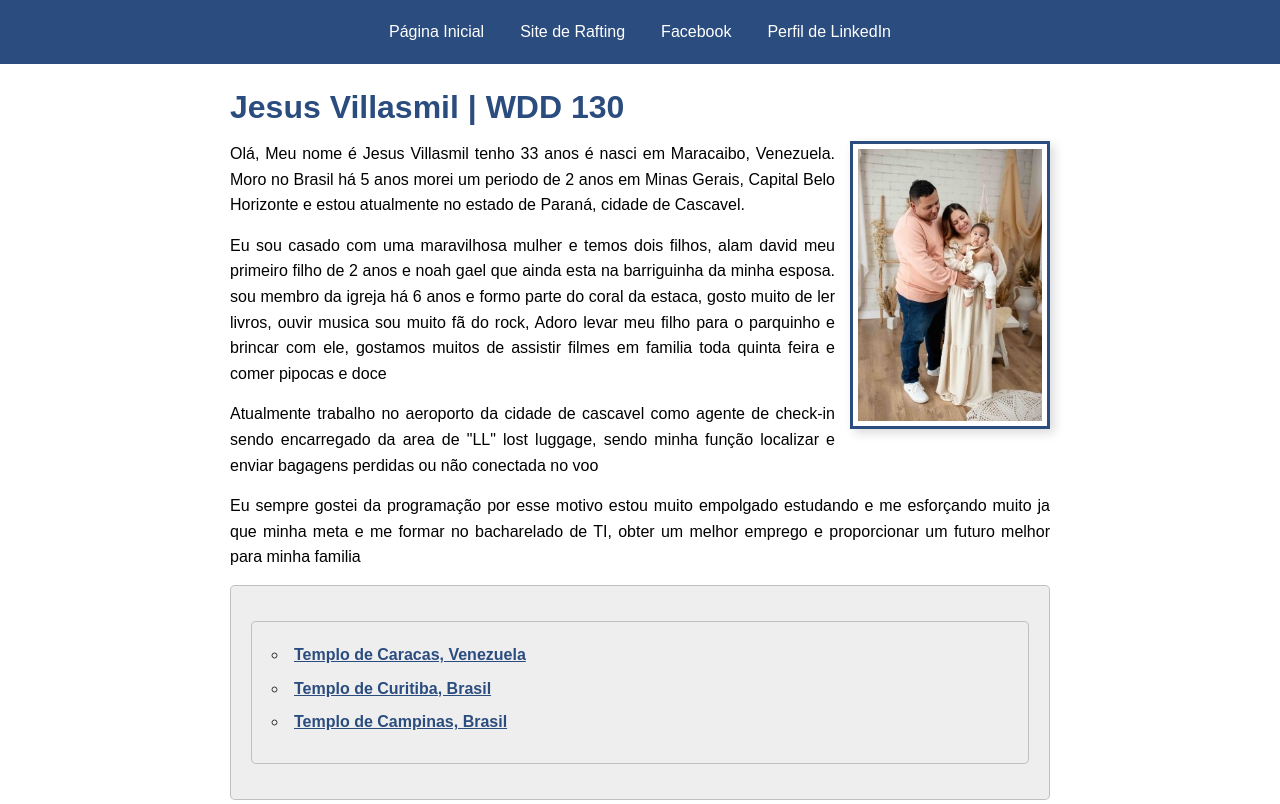
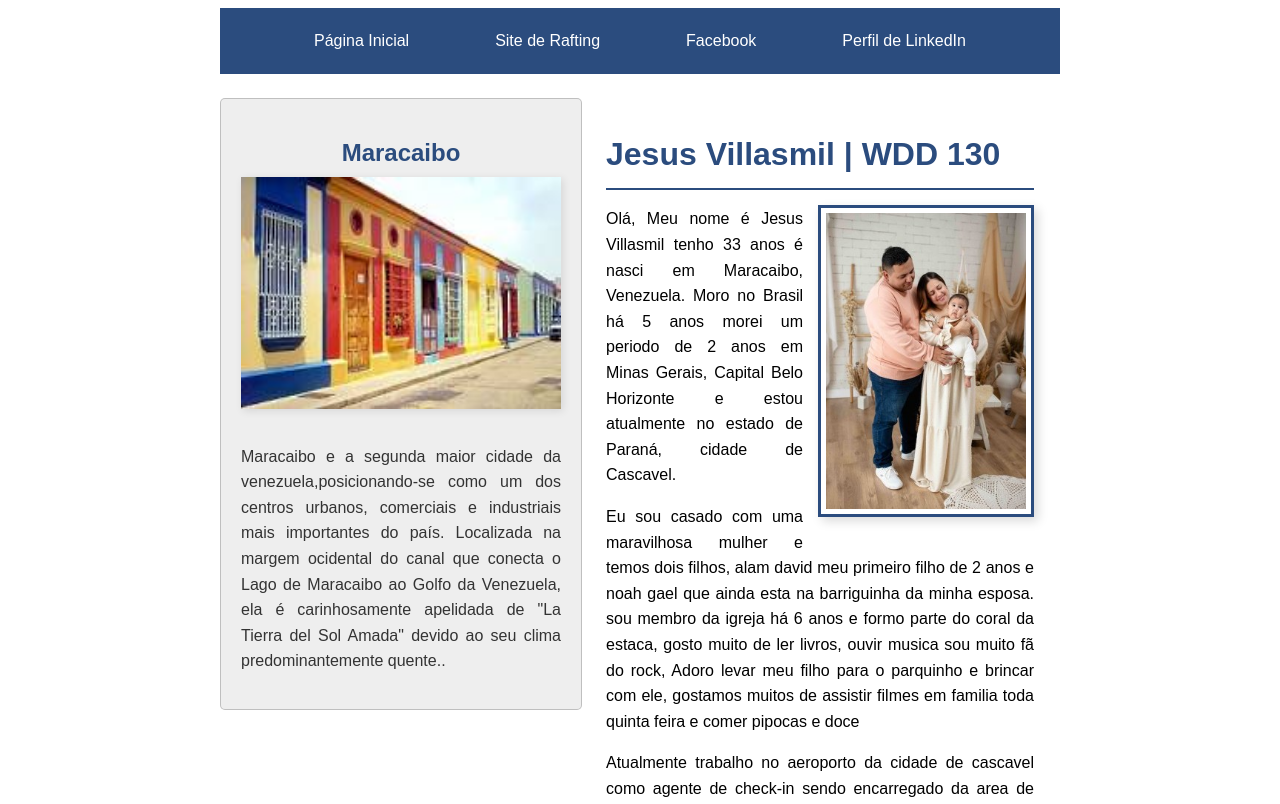
Before and after one commit to jesus01dvm/wdd130, a plain HTML site: page index.html in a window 1280 px wide. Shown: the top 804 px of the page. Drawn offline with Linux system fonts and the light colour scheme.

Commit message:
update atividade guiada semana 04 flexbox

```diff
--- a/estilos/estilos.css
+++ b/estilos/estilos.css
@@ -1,40 +1,59 @@
+css
+
 * {
     margin: 0;
     padding: 0;
     box-sizing: border-box;
 }
 
+
+header, .grid, footer {
+    max-width: 840px;
+    margin: 0 auto;
+}
+
+
 nav {
     background-color: #2b4c7e;
-    padding: 15px;
-    text-align: center;
-
+    padding: 1rem;
+    display: flex;
+    justify-content: space-evenly;
+    align-items: center;
 }
 
 nav a {
     color: #ffffff;
-    padding: 8px 16px;
-    display: inline-block;
+    padding: 0.5rem;
+    display: block;
     text-decoration: none;
     font-family: Arial, sans-serif;
 }
 
 nav a:hover {
     text-decoration: underline;
+}
 
+
+.grid {
+    display: grid;
+    grid-template-columns: 20rem 1fr;
+    gap: 2.5rem;
+    align-items: start;
 }
 
 main {
-    max-width: 840px;
-    margin: 0 auto;
-
+    grid-column: 2/3;
+    margin: 1rem;
     padding: 10px;
     font-family: Arial, sans-serif;
 }
 
+
 h1 {
     color: #2b4c7e;
     padding: 15px 0;
+    border-bottom: 2px solid #2b4c7e;
+    margin-bottom: 15px;
 }
 
 main::after {
@@ -50,14 +69,12 @@ main img {
     padding: 5px;
     box-shadow: 4px 4px 10px rgba(0, 0, 0, 0.15);
     float: right;
-
     margin: 0 0 15px 15px;
 }
 
 main ul {
     margin-top: 15px;
     list-style-position: inside;
-
 }
 
 main ul li {
@@ -69,9 +86,13 @@ main ul li a {
     font-weight: bold;
 }
 
+
 aside {
-    max-width: 840px;
-    margin: 20px auto;
+    width: 20rem;
+    margin-top: 1.5rem;
+    position: relative;
+    grid-column: 1/2;
+    grid-row: 1/2;
     text-align: center;
     font-family: Arial, sans-serif;
 }
@@ -79,7 +100,6 @@ aside {
 aside h2 {
     color: #2b4c7e;
     margin-bottom: 10px;
-
 }
 
 aside img {
@@ -99,19 +119,17 @@ footer {
     background-color: #f9f9f9;
 }
 
-/* --- SELETORES DE CLASES --- */
+
 .caixa {
     border: 1px solid rgba(0, 0, 0, 0.2);
     padding: 20px;
     background-color: #eee;
     color: #333;
     border-radius: 5px;
-
 }
 
 .indentacao {
     text-align: justify;
     line-height: 1.6;
     margin-bottom: 15px;
-
 }
--- a/index.html
+++ b/index.html
@@ -22,6 +22,7 @@
 
         </nav>
     </header>
+    <div class= "grid">
     <main>
         <h1>Jesus Villasmil | WDD 130</h1>
         <img src="imagens/perfil.jpg" alt="Olá meu nome é Jesus Villasmil.">
@@ -50,7 +51,6 @@
             obter um melhor
             emprego e proporcionar
             um futuro melhor para minha familia </p>
-        <ul class="caixa">
             <ul class="caixa indentacao">
                 <li><a href="https://churchofjesuschristtemples.org/caracas-venezuela-temple/"
                       target="_blank">Templo de Caracas, Venezuela</a></li>
@@ -58,7 +58,6 @@
                       target="_blank">Templo de Curitiba, Brasil</a></li>
                 <li><a href="https://churchofjesuschristtemples.org/campinas-brazil-temple/"
                       target="_blank">Templo de Campinas, Brasil</a></li>
-            </ul>
         </ul>
     </main>
     <aside class="caixa">
@@ -72,6 +71,7 @@
             carinhosamente apelidada de "La Tierra del Sol Amada" devido ao seu clima
             predominantemente quente..</p>
     </aside>
+    </div>
     <footer>
         <p>©️ 2026 Jesus Villasmil. Paraná, Brasil </p>
     </footer>
```
